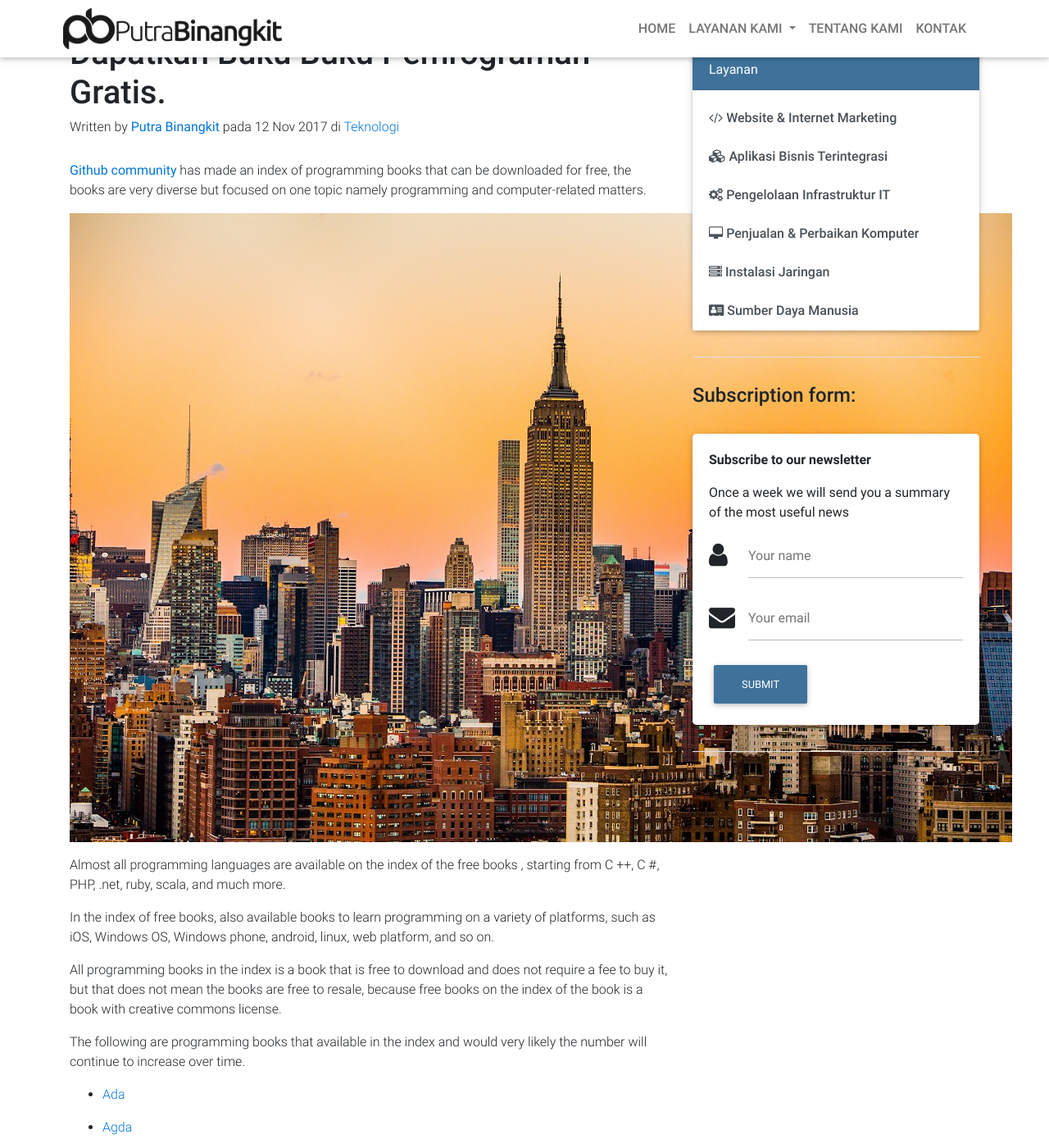
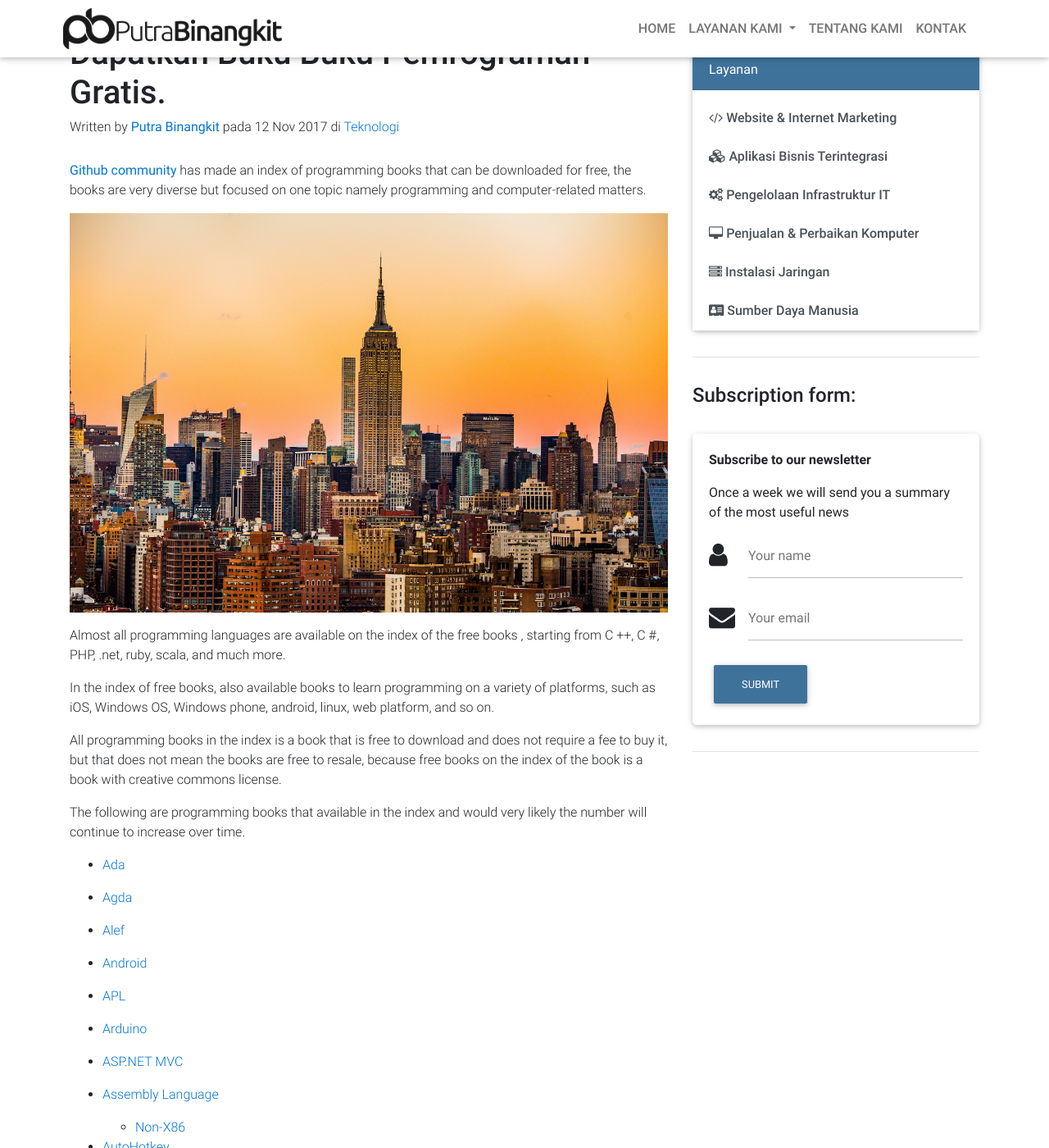
Before and after one commit to PutraBinangkit/putrabinangkit.github.io, a Jekyll site: the page built from _posts/2017-11-12-dapatkan-buku-buku-pemrograman-gratis.markdown, in a window 1280 px wide and 1400 px high, scrolled down 279 px. Shown: the whole window at 82% size. Built offline with Jekyll 4.4.1, drawn with Linux system fonts in a browser that asks for light colours.

Commit message:
Update style.css

```diff
--- a/css/style.css
+++ b/css/style.css
@@ -212,6 +212,7 @@ hr.style1{
 	margin: 10px 0px 0px 0px;
 	padding: 0px;
 }
-.tagging, .tagging a{
-	color: #fff;
+.artikel img{
+  max-width: 100%;
+  height: auto;
 }
```
